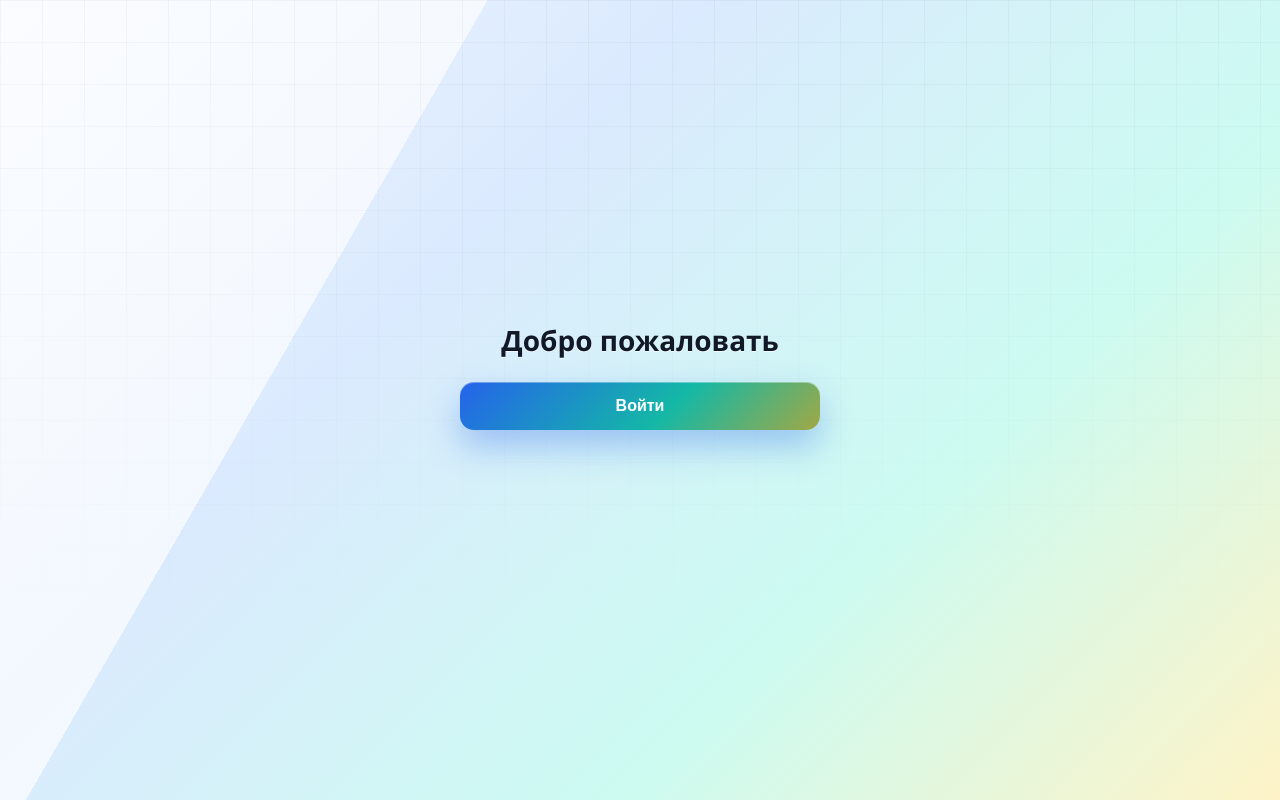
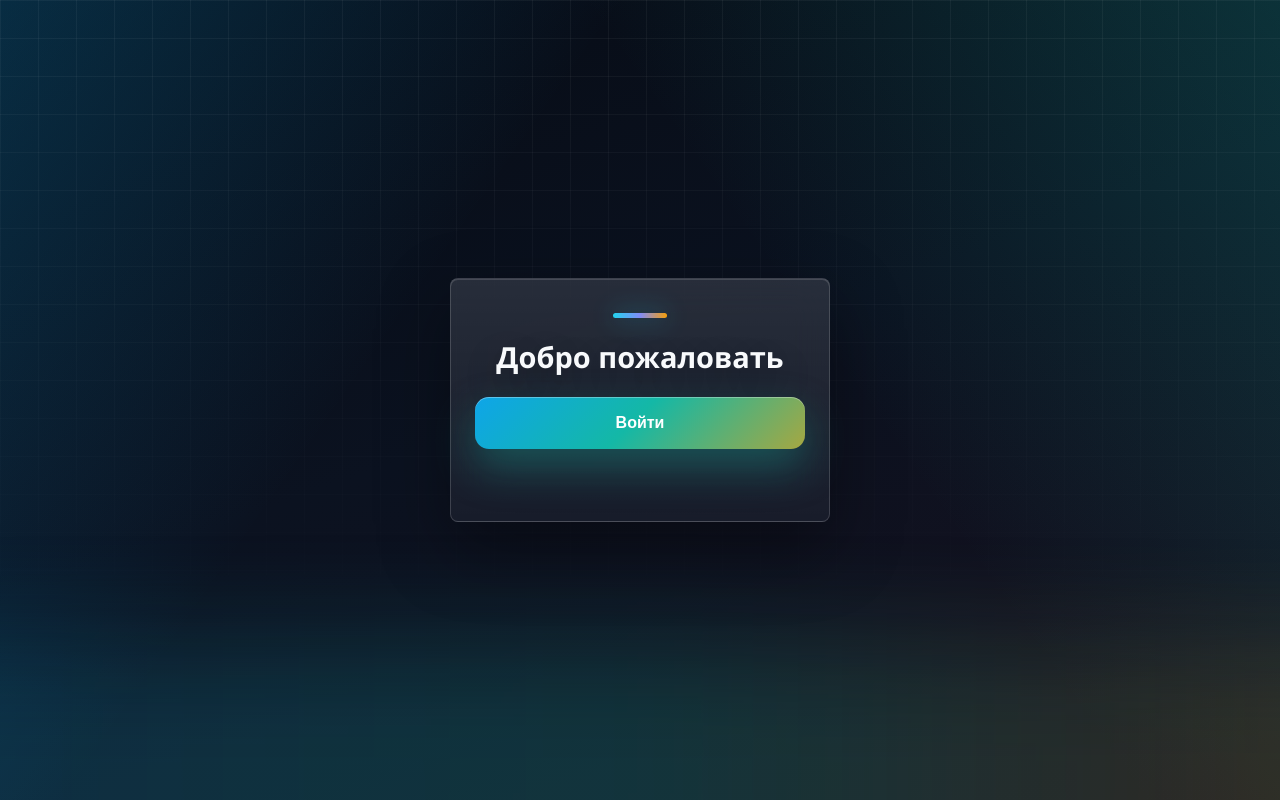
Before and after one commit to shikhov/guard_bot, a plain HTML site: page src/webapp/html/join_request.html in a window 1280 px wide. Drawn offline with Linux system fonts and the light colour scheme.

Commit message:
dark theme

```diff
--- a/src/webapp/html/join_request.html
+++ b/src/webapp/html/join_request.html
@@ -7,9 +7,10 @@
     <script src="https://telegram.org/js/telegram-web-app.js"></script>
     <style>
         :root {
-            --text-color: #111827;
-            --button-shadow: rgba(37, 99, 235, 0.34);
-            --button-disabled: #a3aab8;
+            --text-color: #f8fafc;
+            --panel-border: rgba(255, 255, 255, 0.16);
+            --button-shadow: rgba(20, 184, 166, 0.34);
+            --button-disabled: #526073;
         }
 
         * {
@@ -22,8 +23,9 @@
             font-family: "Segoe UI", Roboto, Helvetica, Arial, sans-serif;
             color: var(--text-color);
             background:
-                linear-gradient(120deg, rgba(255, 255, 255, 0.68) 0 28%, transparent 28% 100%),
-                linear-gradient(135deg, #eff6ff 0%, #dbeafe 34%, #ccfbf1 68%, #fef3c7 100%);
+                linear-gradient(125deg, rgba(14, 165, 233, 0.22) 0%, transparent 34%),
+                linear-gradient(235deg, rgba(20, 184, 166, 0.2) 0%, transparent 38%),
+                linear-gradient(160deg, #060b14 0%, #0b1220 48%, #17111f 100%);
             background-attachment: fixed;
             display: flex;
             align-items: center;
@@ -38,44 +40,74 @@
             inset: 0;
             pointer-events: none;
             background-image:
-                linear-gradient(rgba(17, 24, 39, 0.045) 1px, transparent 1px),
-                linear-gradient(90deg, rgba(17, 24, 39, 0.045) 1px, transparent 1px);
-            background-size: 42px 42px;
-            mask-image: linear-gradient(to bottom, rgba(0, 0, 0, 0.82), transparent 78%);
+                linear-gradient(rgba(255, 255, 255, 0.055) 1px, transparent 1px),
+                linear-gradient(90deg, rgba(255, 255, 255, 0.055) 1px, transparent 1px);
+            background-size: 38px 38px;
+            mask-image: linear-gradient(to bottom, rgba(0, 0, 0, 0.88), transparent 82%);
+        }
+
+        body::after {
+            content: "";
+            position: fixed;
+            inset: auto -15% -28% -15%;
+            height: 48vh;
+            pointer-events: none;
+            background: linear-gradient(90deg, rgba(14, 165, 233, 0.2), rgba(20, 184, 166, 0.24), rgba(245, 158, 11, 0.16));
+            filter: blur(58px);
+            opacity: 0.9;
         }
 
         .join-request {
             width: 100%;
-            max-width: 360px;
+            max-width: 380px;
             display: flex;
             flex-direction: column;
             align-items: center;
-            gap: 24px;
+            gap: 22px;
             text-align: center;
             position: relative;
             z-index: 1;
+            padding: 34px 24px 28px;
+            border: 1px solid var(--panel-border);
+            border-radius: 8px;
+            background:
+                linear-gradient(180deg, rgba(255, 255, 255, 0.13), rgba(255, 255, 255, 0.06)),
+                rgba(8, 14, 28, 0.68);
+            box-shadow: 0 26px 70px rgba(0, 0, 0, 0.38), inset 0 1px 0 rgba(255, 255, 255, 0.14);
+            backdrop-filter: blur(18px);
+        }
+
+        .join-request::before {
+            content: "";
+            width: 54px;
+            height: 5px;
+            border-radius: 999px;
+            background: linear-gradient(90deg, #22d3ee, #818cf8, #f59e0b);
+            box-shadow: 0 0 24px rgba(34, 211, 238, 0.45);
         }
 
         h1 {
             margin: 0;
-            font-size: 28px;
+            max-width: 100%;
+            font-size: 29px;
             line-height: 1.2;
-            font-weight: 700;
-            text-shadow: 0 1px 0 rgba(255, 255, 255, 0.65);
+            font-weight: 750;
+            overflow-wrap: anywhere;
+            text-shadow: 0 12px 34px rgba(0, 0, 0, 0.32);
         }
 
         button {
             width: 100%;
-            min-height: 48px;
+            min-height: 52px;
             border: 0;
             border-radius: 14px;
             color: #ffffff;
-            background: linear-gradient(135deg, #2563eb 0%, #14b8a6 58%, #f59e0b 125%);
+            background: linear-gradient(135deg, #0ea5e9 0%, #14b8a6 48%, #f59e0b 128%);
             font-size: 16px;
-            font-weight: 700;
+            font-weight: 750;
             cursor: pointer;
             letter-spacing: 0;
-            box-shadow: 0 16px 34px var(--button-shadow), inset 0 1px 0 rgba(255, 255, 255, 0.34);
+            box-shadow: 0 18px 42px var(--button-shadow), inset 0 1px 0 rgba(255, 255, 255, 0.32);
             position: relative;
             overflow: hidden;
             transition: box-shadow 0.2s, filter 0.2s, transform 0.2s;
@@ -85,14 +117,14 @@
             content: "";
             position: absolute;
             inset: 0;
-            background: linear-gradient(90deg, transparent, rgba(255, 255, 255, 0.28), transparent);
+            background: linear-gradient(90deg, transparent, rgba(255, 255, 255, 0.3), transparent);
             transform: translateX(-120%);
             transition: transform 0.45s;
         }
 
         button:hover:not(:disabled) {
-            box-shadow: 0 20px 42px rgba(20, 184, 166, 0.34), inset 0 1px 0 rgba(255, 255, 255, 0.38);
-            filter: saturate(1.08);
+            box-shadow: 0 22px 54px rgba(14, 165, 233, 0.34), inset 0 1px 0 rgba(255, 255, 255, 0.38);
+            filter: saturate(1.1) brightness(1.04);
             transform: translateY(-2px);
         }
 
@@ -101,7 +133,7 @@
         }
 
         button:focus-visible {
-            outline: 3px solid rgba(37, 99, 235, 0.32);
+            outline: 3px solid rgba(34, 211, 238, 0.38);
             outline-offset: 4px;
         }
 
@@ -109,13 +141,15 @@
             background: var(--button-disabled);
             box-shadow: none;
             cursor: not-allowed;
+            transform: none;
         }
 
         .status-message {
             min-height: 22px;
             font-size: 15px;
             line-height: 1.45;
-            color: #16a34a;
+            color: #5eead4;
+            text-shadow: 0 0 18px rgba(94, 234, 212, 0.22);
         }
     </style>
 </head>
```
